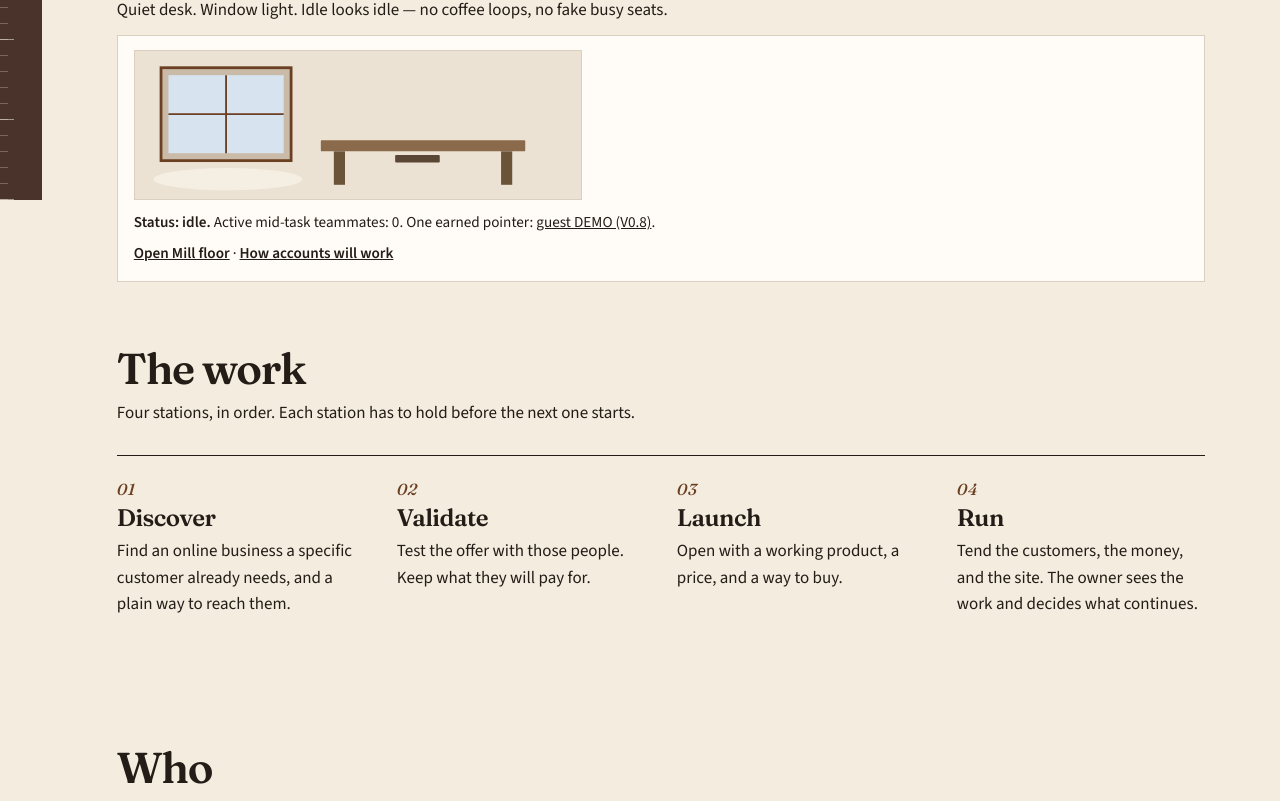
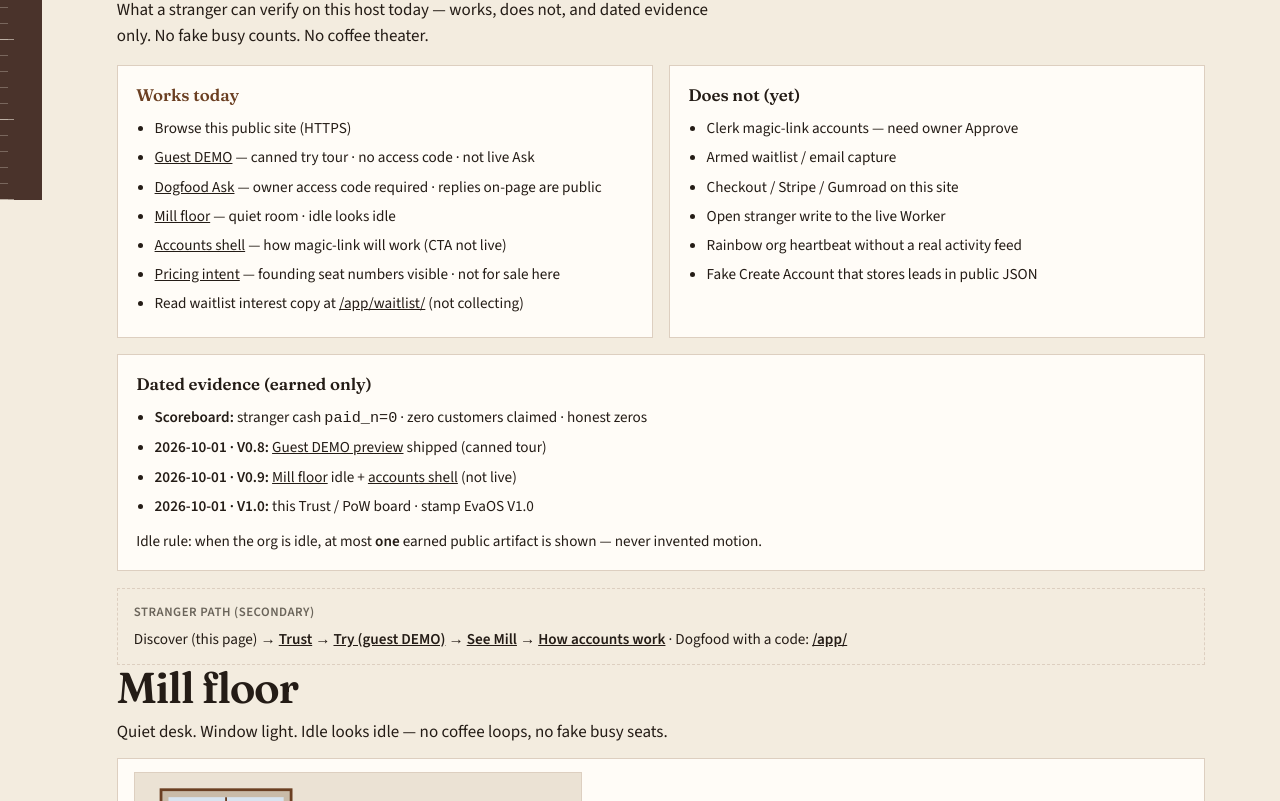
Before and after one commit to Evaisawesome2025/joinermill, a plain HTML site: page index.html in a window 1280 px wide. Shown: the part 600-1401 px from the top of the page. Drawn offline with Linux system fonts and the light colour scheme.

Commit message:
EvaOS V1.0: Trust / PoW board (works · doesn’t · dated evidence)
Public #trust board on home with paid_n=0, earned evidence links,
Mill ≤1 idle artifact, secondary journey stitch, V1.0 stamps.
No Clerk, waitlist arm, checkout, or fake Create Account.
pages.yml waitlist stage left as soft debt (OAuth lacks workflow scope).

```diff
--- a/index.html
+++ b/index.html
@@ -43,6 +43,7 @@
         <span>Joinermill</span>
       </a>
       <nav aria-label="Page">
+        <a href="#trust">Trust</a>
         <a href="#work">Work</a>
         <a href="#mill">Mill floor</a>
         <a href="#who">Who</a>
@@ -68,11 +69,57 @@
               <a class="enter" href="/app/guest/">Try Eva (preview)</a>
               <a class="enter enter-secondary" href="/app/">Open dogfood</a>
             </div>
-            <p class="enter-note">EvaOS V0.9 · Preview is a canned DEMO tour (no access code, not live Ask). Dogfood needs an owner code. Pricing intent is public below. Mill floor is quiet when idle. Account magic-link is <strong>not live</strong>. Founding waitlist is <strong>not collecting yet</strong>.</p>
+            <p class="enter-note">EvaOS V1.0 · Trust board below. Preview is a canned DEMO tour (no access code, not live Ask). Dogfood needs an owner code. Pricing intent is public. Mill stays idle when idle. Account magic-link is <strong>not live</strong>. Founding waitlist is <strong>not collecting yet</strong>.</p>
           </div>
         </div>
       </section>
 
+
+
+      <section id="trust" aria-labelledby="trust-title">
+        <h2 id="trust-title">Trust / proof of work</h2>
+        <p class="intro">What a stranger can verify on this host today — works, does not, and dated evidence only. No fake busy counts. No coffee theater.</p>
+        <div class="trust-board">
+          <div class="trust-col works">
+            <h3>Works today</h3>
+            <ul>
+              <li>Browse this public site (HTTPS)</li>
+              <li><a href="/app/guest/">Guest DEMO</a> — canned try tour · no access code · not live Ask</li>
+              <li><a href="/app/">Dogfood Ask</a> — owner access code required · replies on-page are public</li>
+              <li><a href="/app/office/">Mill floor</a> — quiet room · idle looks idle</li>
+              <li><a href="/app/signup/">Accounts shell</a> — how magic-link will work (CTA not live)</li>
+              <li><a href="#pricing">Pricing intent</a> — founding seat numbers visible · not for sale here</li>
+              <li>Read waitlist interest copy at <a href="/app/waitlist/">/app/waitlist/</a> (not collecting)</li>
+            </ul>
+          </div>
+          <div class="trust-col">
+            <h3>Does not (yet)</h3>
+            <ul>
+              <li>Clerk magic-link accounts — need owner Approve</li>
+              <li>Armed waitlist / email capture</li>
+              <li>Checkout / Stripe / Gumroad on this site</li>
+              <li>Open stranger write to the live Worker</li>
+              <li>Rainbow org heartbeat without a real activity feed</li>
+              <li>Fake Create Account that stores leads in public JSON</li>
+            </ul>
+          </div>
+          <div class="trust-evidence">
+            <h3>Dated evidence (earned only)</h3>
+            <ul>
+              <li><strong>Scoreboard:</strong> stranger cash <code>paid_n=0</code> · zero customers claimed · honest zeros</li>
+              <li><strong>2026-10-01 · V0.8:</strong> <a href="/app/guest/">Guest DEMO preview</a> shipped (canned tour)</li>
+              <li><strong>2026-10-01 · V0.9:</strong> <a href="/app/office/">Mill floor</a> idle + <a href="/app/signup/">accounts shell</a> (not live)</li>
+              <li><strong>2026-10-01 · V1.0:</strong> this Trust / PoW board · stamp EvaOS V1.0</li>
+            </ul>
+            <p class="trust-metric">Idle rule: when the org is idle, at most <strong>one</strong> earned public artifact is shown — never invented motion.</p>
+          </div>
+        </div>
+        <p class="journey-stitch">
+          <span class="path-label">Stranger path (secondary)</span>
+          Discover (this page) → <a href="/#trust">Trust</a> → <a href="/app/guest/">Try (guest DEMO)</a> → <a href="/app/office/">See Mill</a> → <a href="/app/signup/">How accounts work</a>
+          · Dogfood with a code: <a href="/app/">/app/</a>
+        </p>
+      </section>
 
       <section id="mill" aria-labelledby="mill-title" class="mill-home">
         <h2 id="mill-title">Mill floor</h2>
@@ -90,8 +137,8 @@
             <rect x="394" y="108" width="12" height="36" fill="#6b5338"/>
             <rect x="280" y="112" width="48" height="8" rx="1" fill="#5a4634"/>
           </svg>
-          <p class="mill-home-status"><strong>Status: idle.</strong> Active mid-task teammates: 0. One earned pointer: <a href="/app/guest/">guest DEMO (V0.8)</a>.</p>
-          <p class="mill-home-links"><a href="/app/office/">Open Mill floor</a> · <a href="/app/signup/">How accounts will work</a></p>
+          <p class="mill-home-status"><strong>Status: idle.</strong> Active mid-task teammates: 0. One earned pointer: <a href="#trust">Trust / PoW board (V1.0)</a>.</p>
+          <p class="mill-home-links"><a href="/app/office/">Open Mill floor</a> · <a href="/app/guest/">Guest DEMO</a> · <a href="/app/signup/">How accounts will work</a></p>
         </div>
       </section>
 
--- a/styles.css
+++ b/styles.css
@@ -619,3 +619,71 @@ a.enter-secondary:focus-visible {
 .mill-home-status { margin: 0 0 0.45rem; font-size: 0.95rem; }
 .mill-home-links { margin: 0; font-size: 0.95rem; }
 .mill-home-links a { font-weight: 600; }
+
+/* EvaOS V1.0 Trust / PoW board */
+.trust-board {
+  display: grid;
+  gap: 1rem;
+  margin-top: 1rem;
+  grid-template-columns: 1fr;
+}
+@media (min-width: 720px) {
+  .trust-board {
+    grid-template-columns: 1fr 1fr;
+  }
+  .trust-evidence {
+    grid-column: 1 / -1;
+  }
+}
+.trust-col,
+.trust-evidence {
+  border: 1px solid var(--rule);
+  padding: 1rem 1.15rem;
+  background: #fffcf7;
+}
+@media (prefers-color-scheme: dark) {
+  .trust-col,
+  .trust-evidence { background: #211c18; }
+}
+.trust-col h3,
+.trust-evidence h3 {
+  margin: 0 0 0.55rem;
+  font-size: 1.05rem;
+  font-family: var(--serif);
+}
+.trust-col ul,
+.trust-evidence ul {
+  margin: 0;
+  padding-left: 1.15rem;
+}
+.trust-col li,
+.trust-evidence li {
+  margin: 0.35rem 0;
+  font-size: 0.95rem;
+}
+.trust-col.works h3 { color: #6b3f22; }
+@media (prefers-color-scheme: dark) {
+  .trust-col.works h3 { color: #e2b07a; }
+}
+.trust-metric {
+  margin: 0.75rem 0 0;
+  font-size: 0.95rem;
+}
+.trust-metric strong { font-variant-numeric: tabular-nums; }
+.journey-stitch {
+  margin: 1.1rem 0 0;
+  padding: 0.85rem 1rem;
+  border: 1px dashed var(--rule);
+  font-size: 0.95rem;
+  line-height: 1.5;
+}
+.journey-stitch a { font-weight: 600; }
+.journey-stitch .path-label {
+  display: block;
+  margin-bottom: 0.35rem;
+  font-size: 0.8rem;
+  letter-spacing: 0.04em;
+  text-transform: uppercase;
+  font-weight: 600;
+  color: var(--muted, #6a645a);
+}
```
Also changed, not shown: BUILD.md (+14 -16 lines), app/guest/index.html (+7 -4 lines), app/index.html (+6 -6 lines), app/office/index.html (+9 -7 lines), app/signup/index.html (+4 -3 lines), app/waitlist/index.html (+4 -3 lines), waitlist/index.html (+2 -2 lines), README.md, 1 other file.
